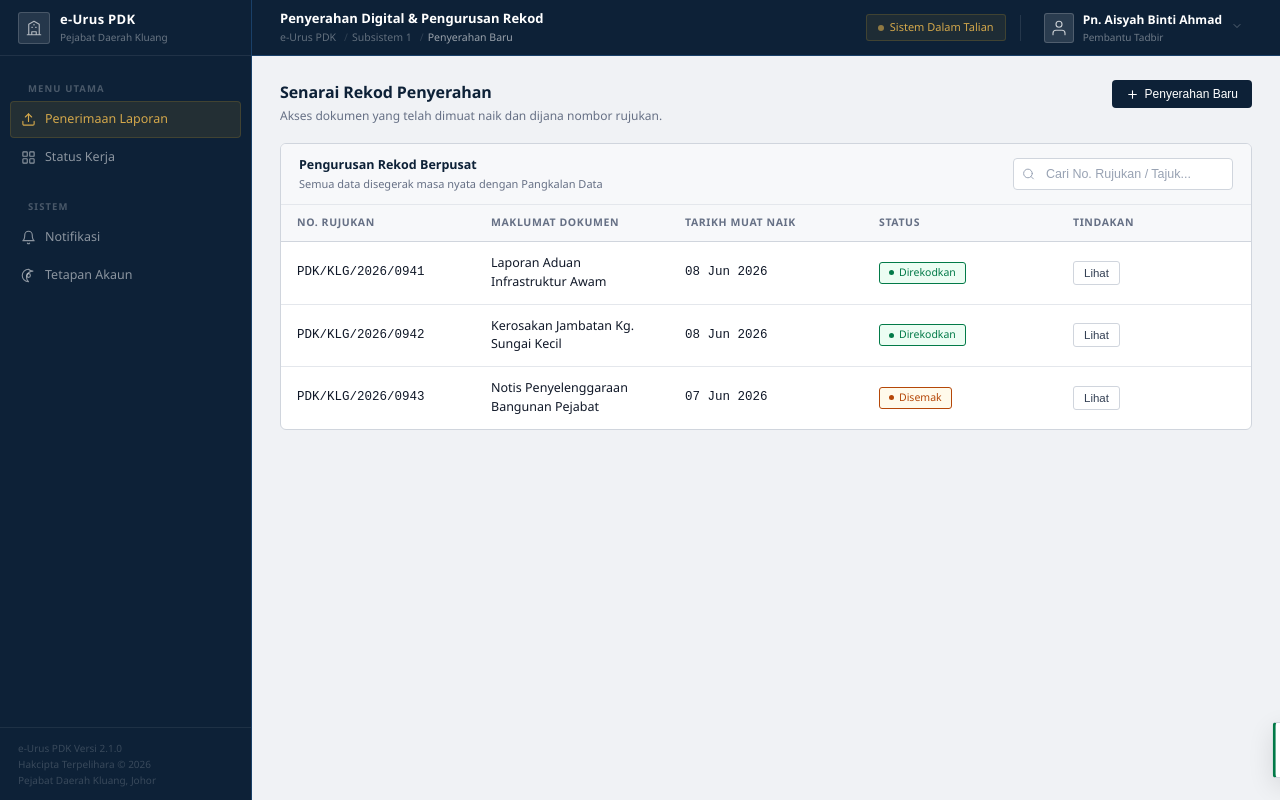
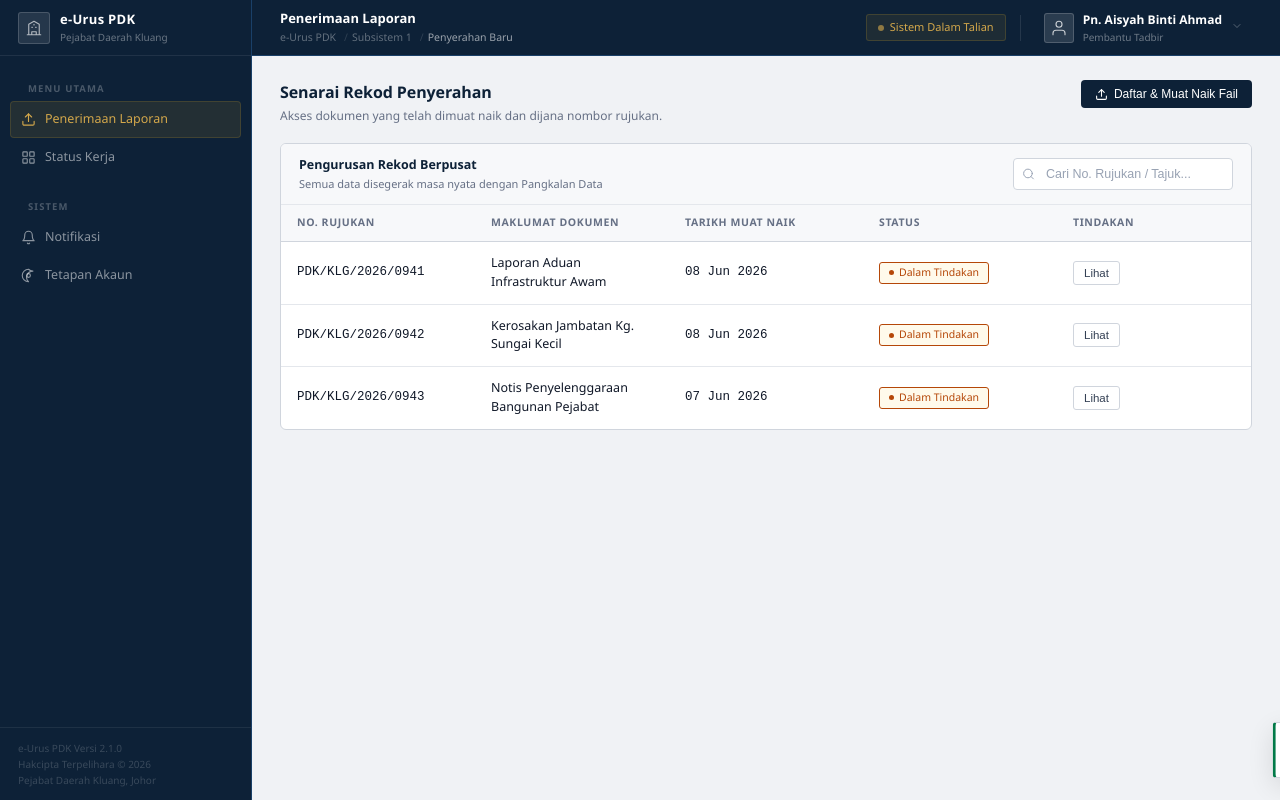
Before and after one commit to tirazman/TRIPLEA-SCSE2243-ADP-PROJECT1, a React (Vite) app in the folder frontend/: page /pembantu-tadbir/penerimaan in a window 1280 px wide. Built offline with nearby package versions, Linux system fonts and the light colour scheme.

Commit message:
Update PT

```diff
--- a/frontend/src/view/PembantuTadbir/PTPenerimaanLaporan.jsx
+++ b/frontend/src/view/PembantuTadbir/PTPenerimaanLaporan.jsx
@@ -19,7 +19,7 @@ function SystemModal({ show, isSuccess, title, desc }) {
           </div>
         )}
         <h3>{title}</h3>
-        <p>{desc}</p>
+        <p style={{ whiteSpace: "pre-line" }}>{desc}</p>
       </div>
     </div>
   );
@@ -50,7 +50,13 @@ function ToastAlert({ toast }) {
 
 export default function PTPenerimaanLaporan() {
   const [view, setView] = useState("list");
-  const [submissions, setSubmissions] = useState(PTSubmissionList);
+  // Tukar status lalai "Direkodkan"/"Disemak" kepada "Dalam Tindakan"
+  const [submissions, setSubmissions] = useState(() =>
+    PTSubmissionList.map(item => ({
+      ...item,
+      status: item.status === "Direkodkan" || item.status === "Disemak" ? "Dalam Tindakan" : item.status
+    }))
+  );
 
   // Form States
   const [formData, setFormData] = useState({ title: "", notes: "" });
@@ -159,7 +165,7 @@ export default function PTPenerimaanLaporan() {
           ref: siriRujukan,
           title: formData.title.trim(),
           date: today,
-          status: "Direkodkan"
+          status: "Dalam Tindakan"
         };
 
         setSubmissions(prev => [newRecord, ...prev]);
@@ -172,7 +178,7 @@ export default function PTPenerimaanLaporan() {
   return (
     <>
       <Navbar
-        title="Penyerahan Digital & Pengurusan Rekod"
+        title="Penerimaan Laporan"
         breadcrumbItems={["e-Urus PDK", "Subsistem 1", "Penyerahan Baru"]}
         statusText="Sistem Dalam Talian"
         userName="Pn. Aisyah Binti Ahmad"
@@ -187,11 +193,12 @@ export default function PTPenerimaanLaporan() {
                 <h1 className="page-heading">Senarai Rekod Penyerahan</h1>
                 <p className="page-subheading">Akses dokumen yang telah dimuat naik dan dijana nombor rujukan.</p>
               </div>
+              {/* 📌 Ditukar kepada "Daftar & Muat Naik Fail" */}
               <button className="btn-primary" onClick={handleOpenForm}>
                 <svg viewBox="0 0 24 24" fill="none" stroke="currentColor" strokeWidth="2" strokeLinecap="round" strokeLinejoin="round">
-                  <line x1="12" y1="5" x2="12" y2="19" /><line x1="5" y1="12" x2="19" y2="12" />
+                  <path d="M21 15v4a2 2 0 0 1-2 2H5a2 2 0 0 1-2-2v-4" /><polyline points="17 8 12 3 7 8" /><line x1="12" y1="3" x2="12" y2="15" />
                 </svg>
-                Penyerahan Baru
+                Daftar &amp; Muat Naik Fail
               </button>
             </div>
 
@@ -228,7 +235,8 @@ export default function PTPenerimaanLaporan() {
                       </td>
                       <td className="td-date">{item.date}</td>
                       <td>
-                        <span className={`status-badge ${item.status === 'Direkodkan' ? 'badge-success' : 'badge-warning'}`}>
+                        {/* 📌 Ditukar kepada "Dalam Tindakan" */}
+                        <span className={`status-badge ${item.status === 'Dalam Tindakan' ? 'badge-warning' : 'badge-success'}`}>
                           <div className="badge-dot"></div>
                           {item.status}
                         </span>
@@ -334,7 +342,7 @@ export default function PTPenerimaanLaporan() {
                           <path d="M13 2H6a2 2 0 0 0-2 2v16a2 2 0 0 0 2 2h12a2 2 0 0 0 2-2V9z" /><polyline points="13 2 13 9 20 9" />
                         </svg>
                       </div>
-                      <div className="upload-heading">Seret & lepas dokumen di sini</div>
+                      <div className="upload-heading">Seret &amp; lepas dokumen di sini</div>
                       <div className="upload-sub">atau klik untuk melayari fail sistem</div>
                       <div className="upload-types">Format disokong: PDF, DOC, DOCX (Max: 10MB)</div>
                     </div>
```
